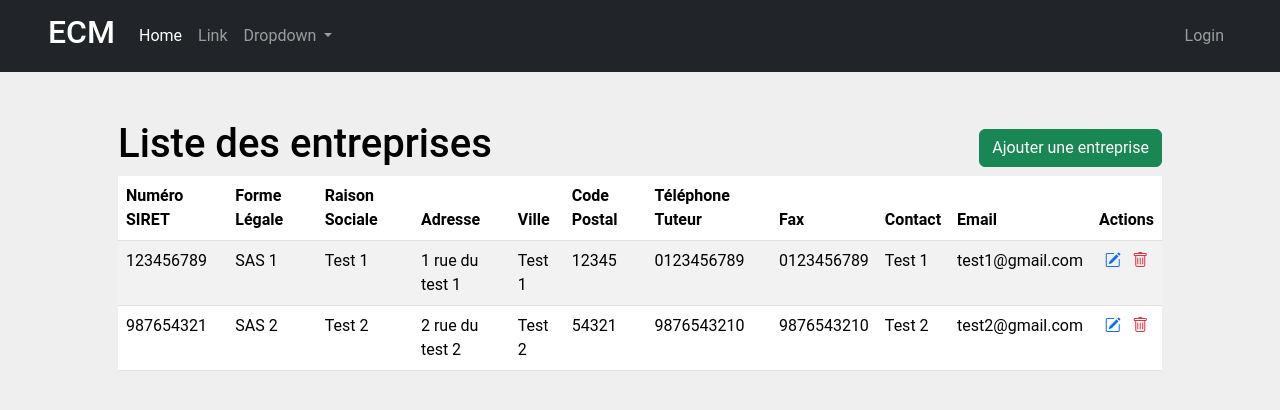
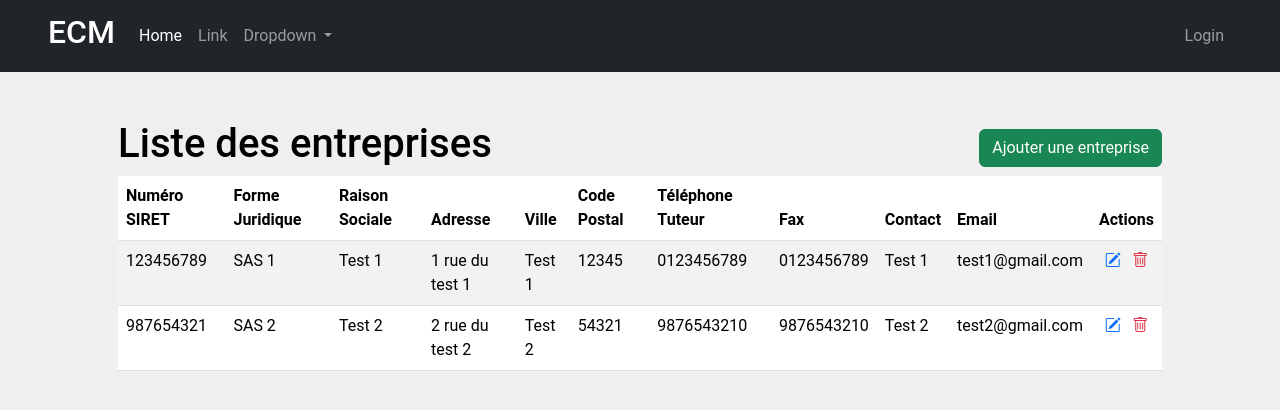
Before and after one commit to ahmedidrissi/GestionnaireStageECM, an Angular app in the folder Front/: page /entreprises in a window 1280 px wide. Shown: the top 410 px of the page. Built offline with nearby package versions, Linux system fonts and the light colour scheme; no server answers.

Commit message:
Update displayedColumns in entreprises.component.ts

```diff
--- a/Front/src/app/components/entreprises/entreprises.component.ts
+++ b/Front/src/app/components/entreprises/entreprises.component.ts
@@ -27,7 +27,7 @@ export class EntreprisesComponent implements OnInit {
 
   displayedColumns: string[] = [
     'Numéro SIRET',
-    'Forme Légale',
+    'Forme Juridique',
     'Raison Sociale',
     'Adresse',
     'Ville',
@@ -79,6 +79,15 @@ export class EntreprisesComponent implements OnInit {
       });
   }
 
+  addEntreprise() {
+    if (this.entrepriseForm.valid) {
+      // this.entreprisesService.addEntreprise(this.entrepriseForm.value)
+      console.log(this.entrepriseForm.value);
+    } else {
+      console.log('invalid form');
+    }
+  }
+
   updateEntreprise(siretNumber: string) {
     console.log('update');
   }
```
